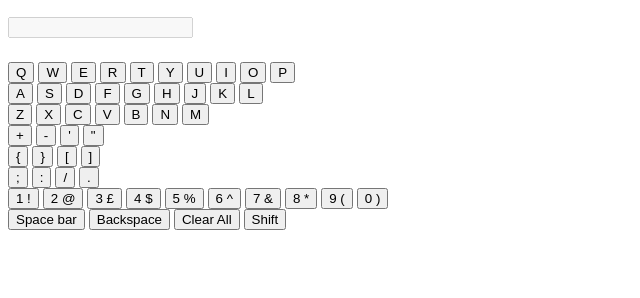
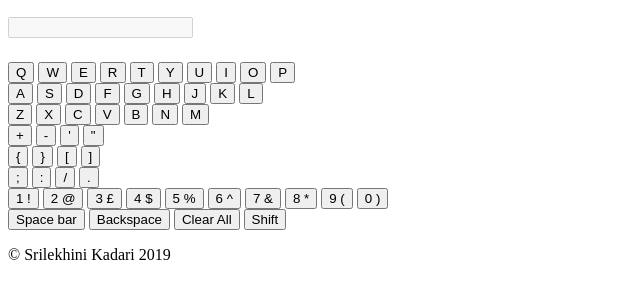
Before and after one commit to Agun10/Keyboard-App, a website: page index.html in a window 1280 px wide. Shown: the part 154-452 px from the top of the page, without its empty margins (0-640 px from the left). Drawn offline with Linux system fonts and the light colour scheme.

Commit message:
added footer

```diff
--- a/index.html
+++ b/index.html
@@ -96,7 +96,9 @@
 					</div>
 				</div>
     </main>
-    <footer></footer>
+    <footer>
+        <p> © Srilekhini Kadari 2019 </p>
+    </footer>
     <script></script>
 </body>
 </html>
```
